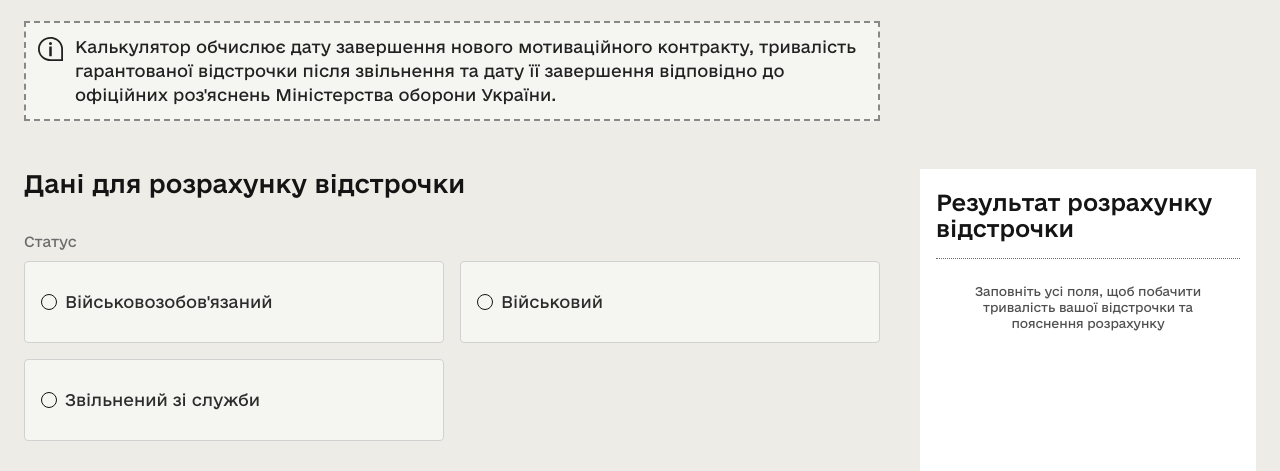
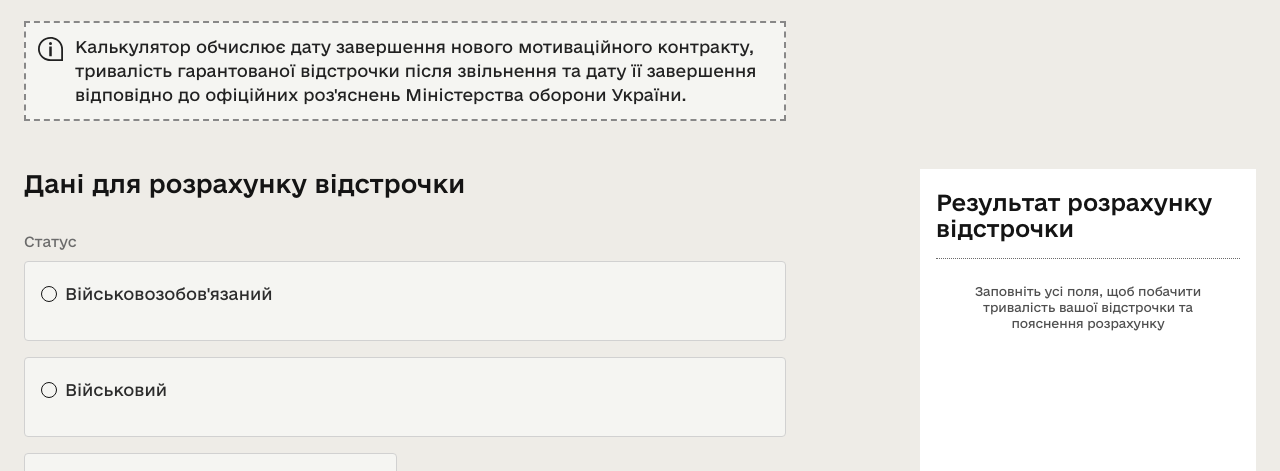
Before and after one commit to skytskyi/mod-calculator-vidstrochka, a website: page index.html in a window 1280 px wide. Shown: the part 296-767 px from the top of the page. Drawn offline with Linux system fonts and the light colour scheme.

Commit message:
Tighten radio layout and widen sidebar gap on desktop.
Use 20px vertical padding on option cards, stack all radio groups in one column, and increase the main-to-sidebar column gap to 134px.

Co-authored-by: Cursor <cursoragent@cursor.com>

```diff
--- a/styles.css
+++ b/styles.css
@@ -634,7 +634,7 @@ body.mod-nav-open {
       "intro ."
       "form sidebar";
     align-items: start;
-    column-gap: 40px;
+    column-gap: 134px;
     row-gap: 0;
   }
 
@@ -794,12 +794,6 @@ body.mod-nav-open {
   grid-template-columns: 1fr;
 }
 
-@media (min-width: 700px) {
-  .radio-row:not(.radio-row--single) {
-    grid-template-columns: 1fr 1fr;
-  }
-}
-
 .radio-row--single {
   grid-template-columns: 1fr;
   max-width: 100%;
@@ -822,7 +816,7 @@ body.mod-nav-open {
   display: flex;
   align-items: flex-start;
   gap: 8px;
-  padding: 28px 16px;
+  padding: 20px 16px;
   background: #f5f5f2;
   border: 1px solid var(--border-card);
   border-radius: var(--radius-card);
@@ -900,12 +894,6 @@ body.mod-nav-open {
   display: grid;
   gap: 16px;
   grid-template-columns: 1fr;
-}
-
-@media (min-width: 700px) {
-  .combat-assignment-grid {
-    grid-template-columns: 1fr 1fr;
-  }
 }
 
 .combat-assignment-grid[data-layout="combat"] #combat-option-not-first-line {
```
